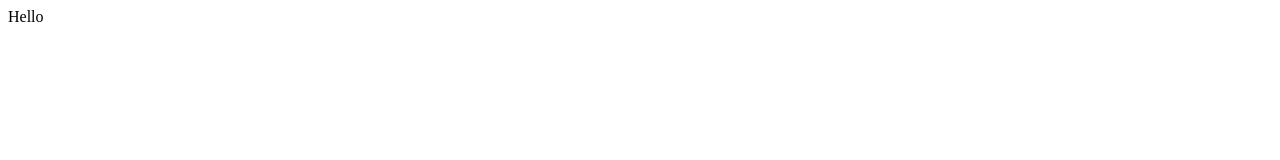
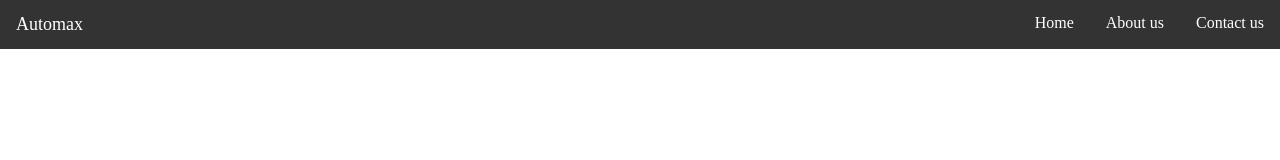
Before and after one commit to CrisRLoera/proyectoDBP, a plain HTML site: page WWW/index.html in a window 1280 px wide. Drawn offline with Linux system fonts and the light colour scheme.

Commit message:
Added navbar and css styles

```diff
--- /dev/null
+++ b/WWW/CSS/landing.css
@@ -0,0 +1,35 @@
+body {
+    margin: 0;
+    padding: 0;
+}
+
+ul {
+    list-style-type: none;
+    margin: 0;
+    padding: 0;
+    overflow: hidden;
+    background-color: #333;
+  }
+
+  li {
+    float: right;
+  }
+
+  li a {
+    display: block;
+    color: white;
+    text-align: center;
+    padding: 14px 16px;
+    text-decoration: none;
+  }
+
+  /* Change the link color to #111 (black) on hover */
+  li a:hover {
+    background-color: #111;
+  }
+
+  #title {
+    color: white;
+    font-size: large;
+    padding: 14px 16px;
+  }
--- a/WWW/index.html
+++ b/WWW/index.html
@@ -3,9 +3,18 @@
 <head>
     <meta charset="UTF-8">
     <meta name="viewport" content="width=device-width, initial-scale=1.0">
-    <title>Page</title>
+    <title>Automax</title>
+    <link rel="stylesheet" href="CSS/landing.css">
 </head>
 <body>
-    Hello
+    <nav>
+
+        <ul>
+            <li id="title" style="float: left;">Automax</li>
+            <li><a>Contact us</a></li>
+            <li><a>About us</a></li>
+            <li><a href="index.html">Home</a></li>
+        </ul>
+    </nav>
 </body>
 </html>
```
Also changed, not shown: 1 other file.
